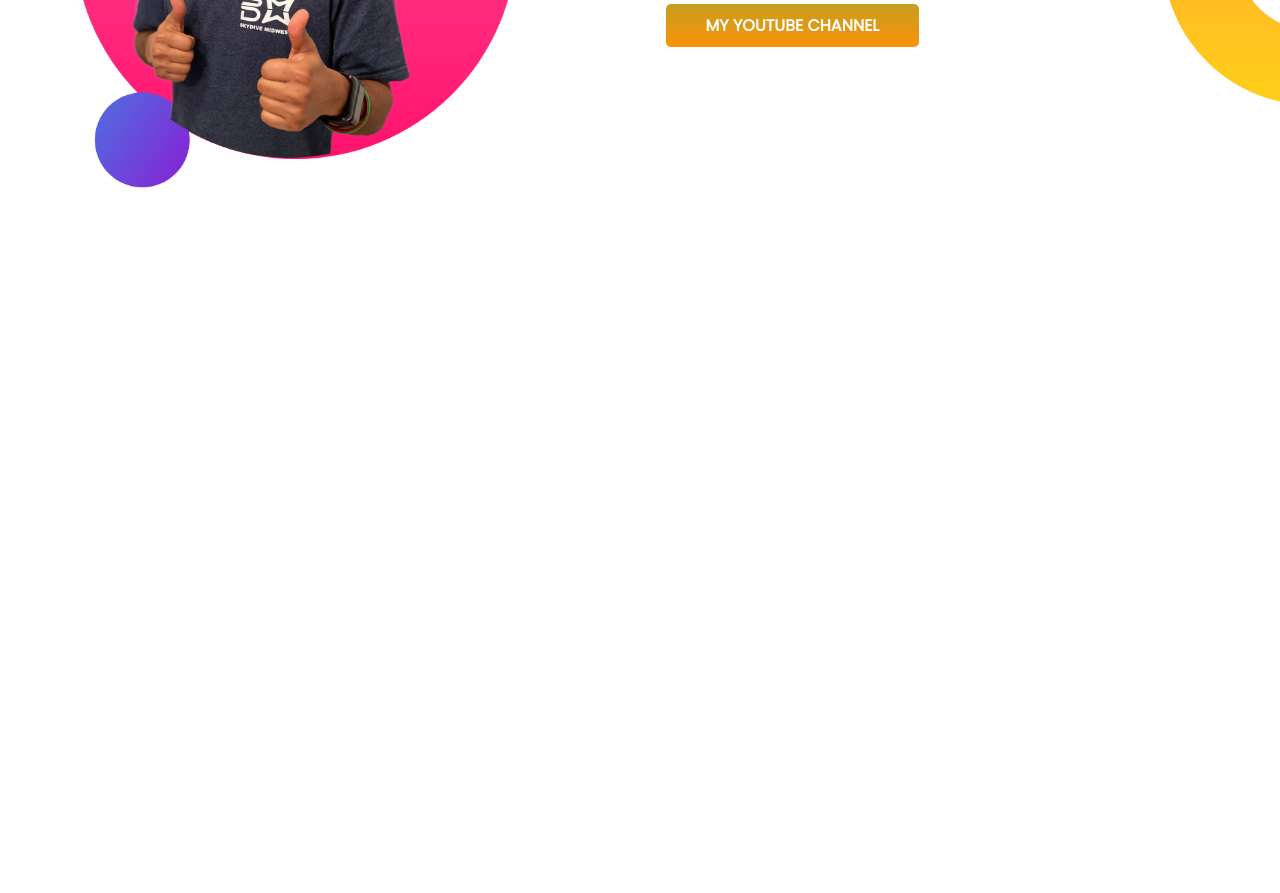
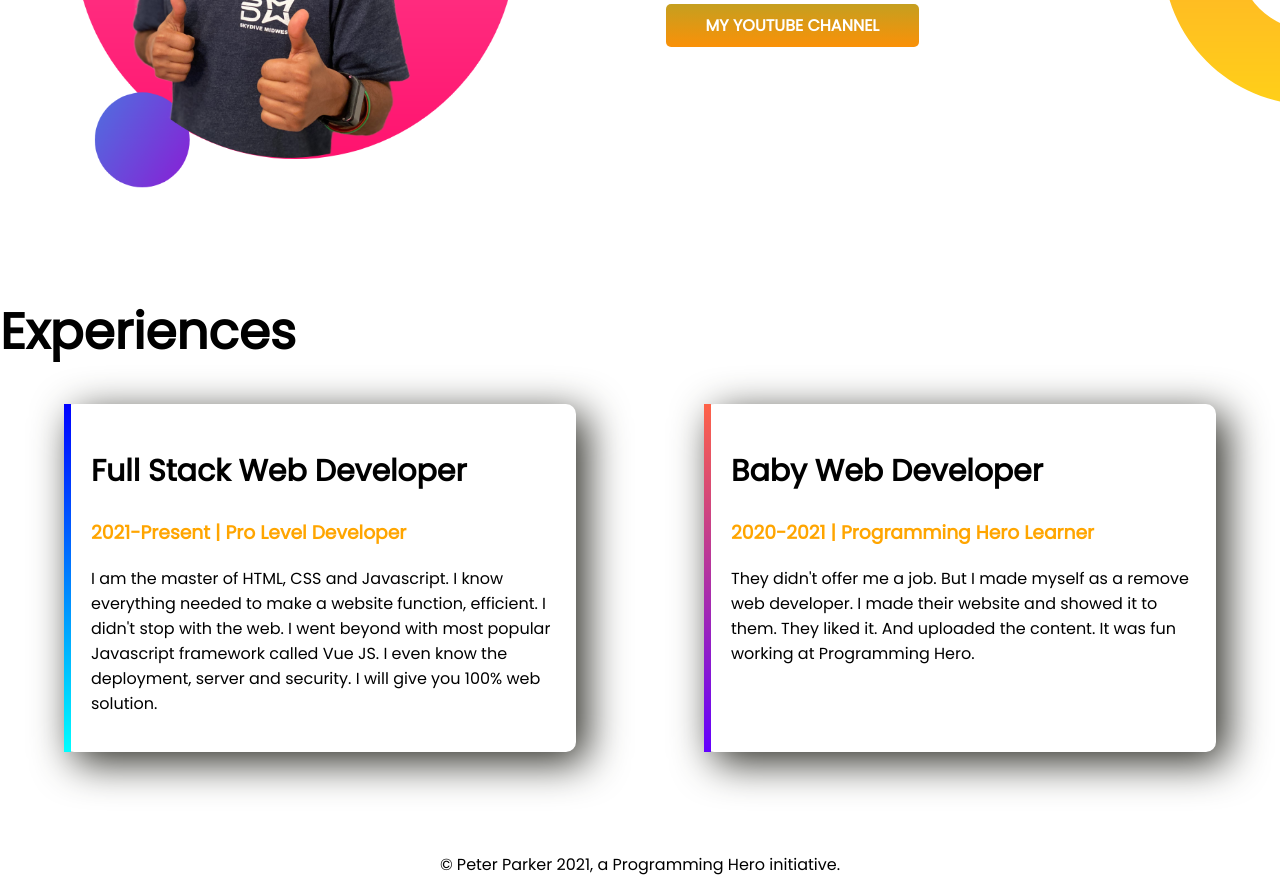
Before and after one commit to Mohim45/my-first-website, a plain HTML site: page index.html in a window 1280 px wide. Shown: the part 879-1772 px from the top of the page. Before the commit the page ends 1174 px from the top, so only its background shows below. Drawn offline with Linux system fonts and the light colour scheme.

Commit message:
akhono sesh hi nai

```diff
--- a/index.html
+++ b/index.html
@@ -13,7 +13,7 @@
 </head>
 
 <body>
-    <section class="top-banner">
+    <section class="top-banner flexible-container">
         <div class="half-width">
             <h1>Welcome to </h1>
             <h1><span class="orange-color">peter parker</span> world!</h1>
@@ -31,7 +31,7 @@
         </div>
     </section>
 
-    <section class="dream-big">
+    <section class="dream-big flexible-container">
         <div class="half-width">
             <img src="images/jhankar2.png" alt=""></img>
         </div>
@@ -44,6 +44,30 @@
                 YOUTUBE CHANNEL</a>
         </div>
     </section>
+    <secton class="second-section">
+        <h1>Experiences</h1>
+        <div class="flexible-container">
+            <div id="web-developer" class="experience-item">
+                <h2>Full Stack Web Developer</h2>
+                <h3 class="orange-color">2021-Present | Pro Level Developer</h3>
+                <p>I am the master of HTML, CSS and Javascript. I know everything needed to make a website function,
+                    efficient. I didn't stop with the web. I went beyond with most popular Javascript framework called
+                    Vue
+                    JS. I even know the deployment, server and security. I will give you 100% web solution.</p>
+            </div>
+            <div id="full-stack" class="experience-item">
+                <h2>Baby Web Developer</h2>
+                <h3 class="orange-color">2020-2021 | Programming Hero Learner</h3>
+                <p>They didn't offer me a job. But I made myself as a remove web developer. I made their website and
+                    showed
+                    it to them. They liked it. And uploaded the content. It was fun working at Programming Hero.</p>
+            </div>
+        </div>
+
+    </secton>
+    <footer>
+        <p>© Peter Parker 2021, a Programming Hero initiative.</p>
+    </footer>
 </body>
 
 </html>
--- a/style.css
+++ b/style.css
@@ -5,11 +5,14 @@ body{
 h1{
     font-size: 50px;
 }
+h2{
+    font-size: 30px;
+}
 .orange-color{
     color: orange;
 
 }
-section{
+.flexible-container{
     display: flex;
     margin-bottom: 100px;
 }
@@ -38,3 +41,28 @@ section{
     background-repeat: no-repeat;
     background-position: right;
 }
+.second-section{
+    background-image: url(images/exp-bg.png);
+}
+.experience-item{
+    width: 40%;
+    margin-left: 5%;
+    margin-right: 5%;
+    padding: 20px;
+    border-radius: 10px;
+    box-shadow: 10px 10px 40px rgb(43, 43, 36);
+}
+#web-developer{
+    border-left: 7px solid;
+    border-image: linear-gradient(blue, cyan);
+    border-image-slice: 1;
+}
+#full-stack{
+    border-left: 7px solid;
+    border-image: linear-gradient(tomato, rgb(98, 0, 255));
+    border-image-slice: 1;
+
+}
+footer p {
+   text-align: center;
+}
```
